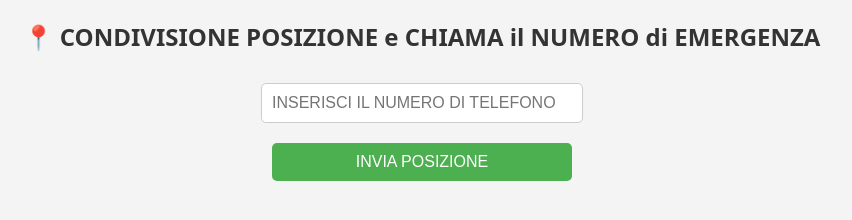
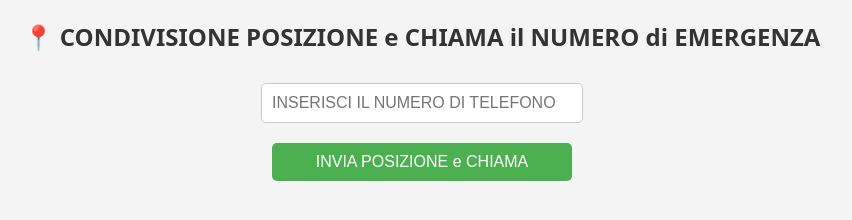
Before and after one commit to GEvema1/posizione-chiamata, a plain HTML site: page index.html in a window 1280 px wide. Shown: the whole page, without its empty margins (218-1070 px from the left). Drawn offline with nearby package versions, Linux system fonts and the light colour scheme.

Commit message:
Update index.html

```diff
--- a/index.html
+++ b/index.html
@@ -69,7 +69,7 @@
   <h2>📍 CONDIVISIONE POSIZIONE e CHIAMA il NUMERO di EMERGENZA</h2>
 
   <input type="tel" id="phone" placeholder="INSERISCI IL NUMERO DI TELEFONO" autocomplete="tel">
-  <button onclick="startInvio()">INVIA POSIZIONE</button>
+  <button onclick="startInvio()">INVIA POSIZIONE e CHIAMA</button>
 
   <div class="loader" style="display:none;"></div>
   <div id="status"></div>
```
